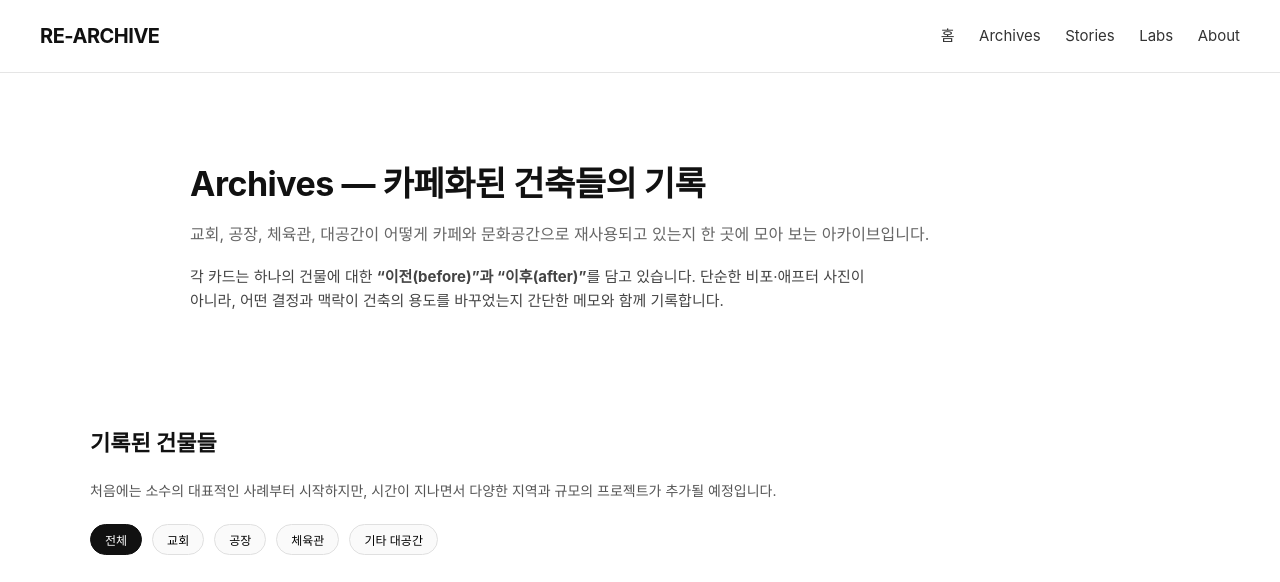
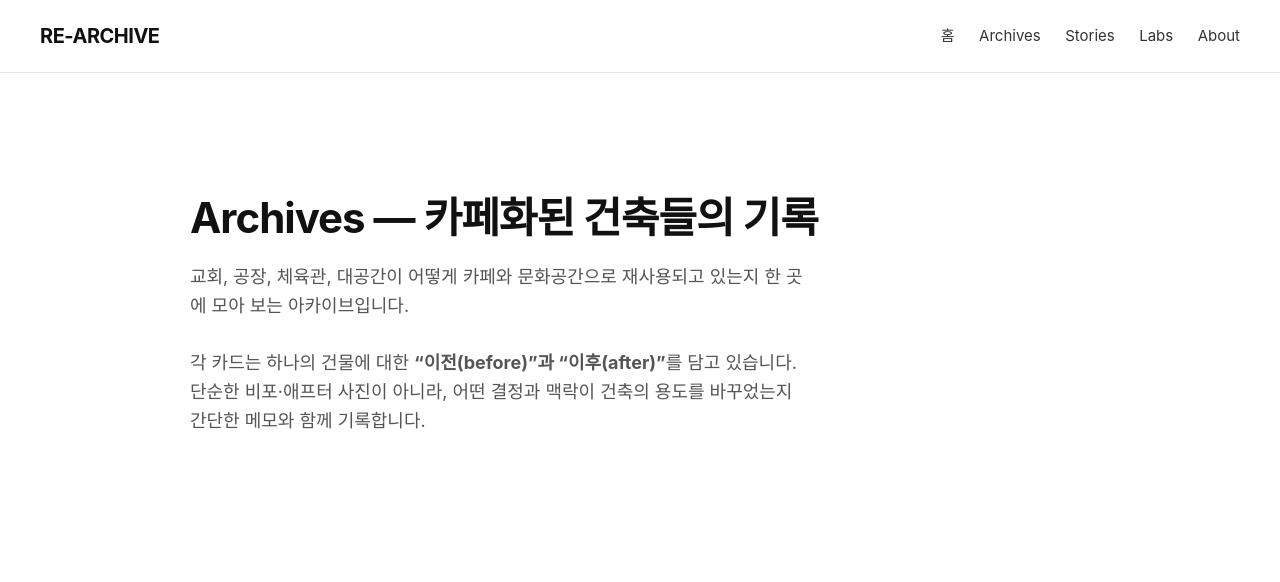
Before and after one commit to CHYUK-ARCHI/goodcafe, a Jekyll site: the page built from pages/archives.md, in a window 1280 px wide and 1400 px high. Shown: the top 582 px of the window. Built offline with Jekyll 4.4.1, drawn with Linux system fonts in a browser that asks for light colours.

Commit message:
Update default.html

```diff
--- a/_layouts/default.html
+++ b/_layouts/default.html
@@ -4,10 +4,12 @@
   <meta charset="UTF-8" />
   <meta name="viewport" content="width=device-width, initial-scale=1.0" />
   <title>
-    {% if page.title %}{{ page.title }} — {{ site.title }}{% else %}{{ site.title }}{% endif %}
+    {% if page.title %}{{ page.title }} — RE-ARCHIVE{% else %}RE-ARCHIVE{% endif %}
   </title>
-  <meta name="description" content="{{ site.description | escape }}" />
+
   <style>
+    /* 여기에는 현재 index.html, labs.html 등에서 사용하던 CSS 통합 */
+
     body {
       margin: 0;
       font-family: -apple-system, BlinkMacSystemFont, "Helvetica Neue", Helvetica, Arial, sans-serif;
@@ -16,8 +18,6 @@
       line-height: 1.6;
     }
 
-    a { color: inherit; }
-
     header {
       padding: 20px 40px;
       display: flex;
@@ -25,9 +25,6 @@
       align-items: center;
       border-bottom: 1px solid #e5e5e5;
       background: #fff;
-      position: sticky;
-      top: 0;
-      z-index: 10;
     }
 
     header .logo {
@@ -47,38 +44,30 @@
       color: #000;
     }
 
-    main {
-      min-height: 70vh;
-    }
-
     .hero {
-      padding: 90px 40px 40px;
+      padding: 120px 40px 80px;
       max-width: 900px;
       margin: 0 auto;
     }
 
+    .hero h1,
     .hero-title {
-      font-size: 34px;
-      margin: 0 0 16px;
-      letter-spacing: -0.5px;
-      line-height: 1.25;
+      font-size: 42px;
+      margin: 0 0 20px;
+      letter-spacing: -1px;
+      line-height: 1.2;
     }
 
-    .hero-subtitle {
-      font-size: 16px;
-      color: #666;
-      margin: 0 0 18px;
-    }
-
+    .hero p,
     .hero-text {
-      font-size: 15px;
-      color: #444;
-      max-width: 680px;
+      font-size: 18px;
+      color: #555;
+      max-width: 620px;
+      margin-bottom: 28px;
     }
 
     .hero-button {
       display: inline-block;
-      margin-top: 20px;
       padding: 10px 20px;
       border-radius: 999px;
       border: 1px solid #111;
@@ -95,49 +84,38 @@
     }
 
     .section {
-      padding: 40px 40px 80px;
+      padding: 60px 40px 80px;
       max-width: 1100px;
       margin: 0 auto;
     }
 
     .section h2 {
-      font-size: 22px;
-      margin-bottom: 18px;
+      font-size: 26px;
+      margin-bottom: 30px;
     }
 
-    .summary-text {
-      font-size: 14px;
-      color: #555;
-      max-width: 720px;
-      margin-bottom: 22px;
-    }
-
-    .cards,
-    .archive-grid,
-    .project-grid {
+    .cards {
       display: grid;
-      grid-template-columns: repeat(auto-fill, minmax(280px, 1fr));
+      grid-template-columns: repeat(auto-fill, minmax(260px, 1fr));
       gap: 28px;
     }
 
-    .card,
-    .archive-card,
-    .project-card {
-      border-radius: 16px;
+    .card {
       border: 1px solid #e5e5e5;
+      border-radius: 10px;
       overflow: hidden;
       background: #fafafa;
-      transform: translateY(24px);
-      opacity: 0;
-      transition: transform 0.5s ease, opacity 0.5s ease;
+      transition: transform 0.3s;
     }
 
-    .card.is-visible,
-    .archive-card.is-visible,
-    .project-card.is-visible,
-    .process-step.is-visible {
-      transform: translateY(0);
-      opacity: 1;
+    .card:hover {
+      transform: translateY(-4px);
+    }
+
+    .card img {
+      width: 100%;
+      height: 180px;
+      object-fit: cover;
     }
 
     .card-content {
@@ -155,161 +133,6 @@
       color: #666;
     }
 
-    .image-layer,
-    .archive-image-layer,
-    .project-image-layer {
-      position: relative;
-      height: 220px;
-      overflow: hidden;
-      background: #ddd;
-    }
-
-    .image-layer img,
-    .archive-image-layer img,
-    .project-image-layer img {
-      position: absolute;
-      inset: 0;
-      width: 100%;
-      height: 100%;
-      object-fit: cover;
-      transition: opacity 0.6s ease, transform 0.6s ease;
-    }
-
-    .before,
-    .sketch {
-      opacity: 1;
-      z-index: 1;
-    }
-
-    .after,
-    .render {
-      opacity: 0;
-      z-index: 2;
-    }
-
-    .archive-card:hover .before,
-    .project-card:hover .sketch {
-      opacity: 0;
-      transform: scale(1.03);
-    }
-
-    .archive-card:hover .after,
-    .project-card:hover .render {
-      opacity: 1;
-      transform: scale(1.03);
-    }
-
-    .meta {
-      padding: 14px 16px 10px;
-      border-bottom: 1px solid #e5e5e5;
-      display: flex;
-      justify-content: space-between;
-      align-items: center;
-      gap: 8px;
-      font-size: 11px;
-    }
-
-    .meta-left {
-      text-transform: uppercase;
-      letter-spacing: 0.14em;
-      color: #777;
-    }
-
-    .meta-right {
-      color: #999;
-    }
-
-    .tags,
-    .archive-tags,
-    .project-tags {
-      display: flex;
-      flex-wrap: wrap;
-      gap: 6px;
-    }
-
-    .tag,
-    .archive-tag,
-    .project-tag {
-      font-size: 11px;
-      padding: 4px 8px;
-      border-radius: 999px;
-      border: 1px solid #e0e0e0;
-      background: #fff;
-      color: #666;
-    }
-
-    .filters {
-      display: flex;
-      flex-wrap: wrap;
-      gap: 10px;
-      margin-bottom: 28px;
-    }
-
-    .filter-chip {
-      border-radius: 999px;
-      border: 1px solid #e0e0e0;
-      padding: 6px 14px;
-      font-size: 12px;
-      background: #fafafa;
-      cursor: pointer;
-      transition: background 0.2s, color 0.2s, border-color 0.2s;
-    }
-
-    .filter-chip.active,
-    .filter-chip:hover {
-      background: #111;
-      color: #fff;
-      border-color: #111;
-    }
-
-    /* 프로세스 라인 공통 */
-    .process-wrapper {
-      position: relative;
-      padding-left: 16px;
-      margin-top: 10px;
-    }
-
-    .process-line {
-      position: absolute;
-      left: 4px;
-      top: 0;
-      bottom: 0;
-      width: 2px;
-      background: linear-gradient(to bottom, #111, #ccc);
-      opacity: 0.3;
-    }
-
-    .process-step {
-      position: relative;
-      margin-bottom: 26px;
-      padding-left: 18px;
-      transform: translateY(24px);
-      opacity: 0;
-      transition: transform 0.5s ease, opacity 0.5s ease;
-    }
-
-    .process-bullet {
-      position: absolute;
-      left: -2px;
-      top: 6px;
-      width: 10px;
-      height: 10px;
-      border-radius: 999px;
-      background: #111;
-    }
-
-    .process-step-title {
-      font-size: 14px;
-      font-weight: 600;
-      margin: 0 0 4px;
-    }
-
-    .process-step-text {
-      font-size: 13px;
-      color: #555;
-      margin: 0;
-    }
-
     footer {
       padding: 40px;
       text-align: center;
@@ -319,17 +142,7 @@
       color: #777;
     }
 
-    @media (max-width: 768px) {
-      header {
-        padding: 16px 20px;
-      }
-      .hero {
-        padding: 70px 20px 30px;
-      }
-      .section {
-        padding: 30px 20px 60px;
-      }
-    }
+    /* labs / archives에서 쓰는 .project-card, .archive-card 등 추가 스타일도 여기로 */
   </style>
 </head>
 <body>
```
Also changed, not shown: other parts of _layouts/default.html (+1 -24 lines).
